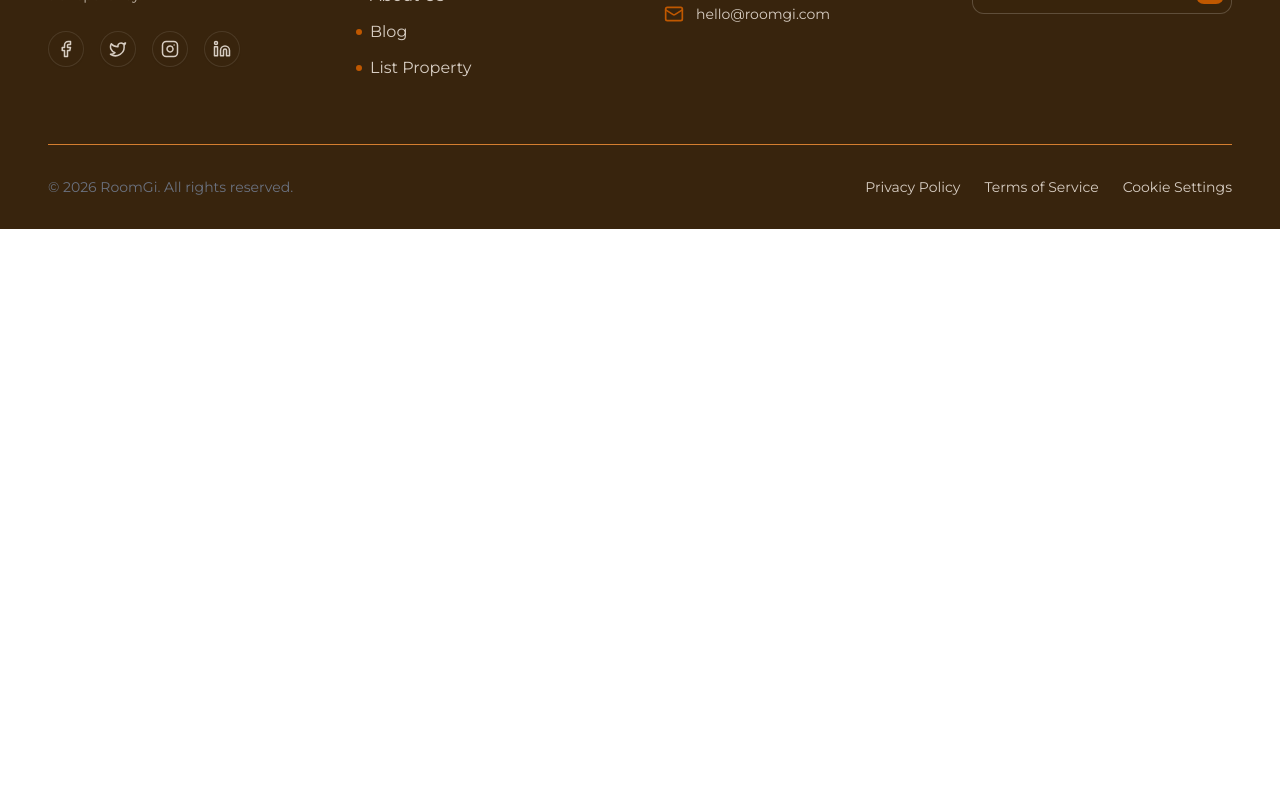
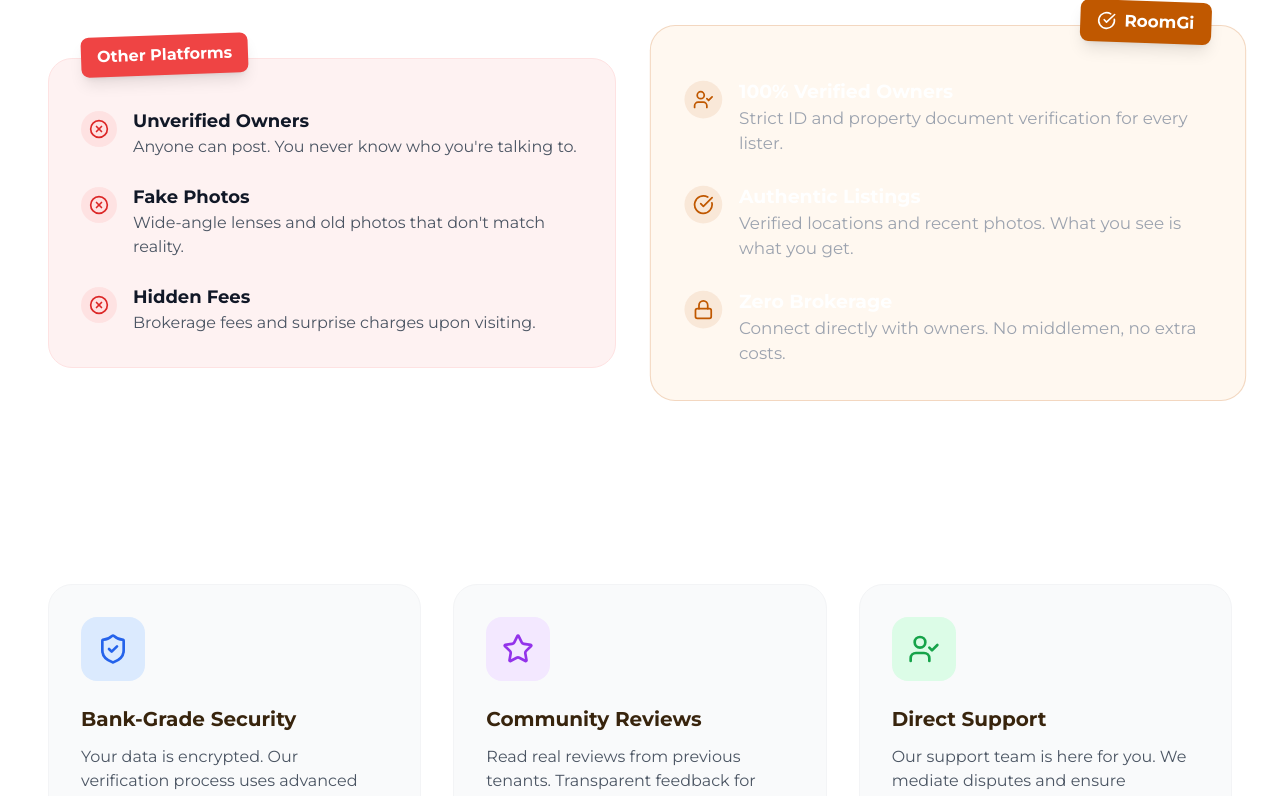
Before and after one commit to utkarsh636-developer/roomgi-hackathon, a React (Vite) app in the folder frontend/: page / in a window 1280 px wide. Shown: the part 1380-2176 px from the top of the page. Before the commit the page ends 1609 px from the top, so only its background shows below. Built offline with nearby package versions, Linux system fonts and the light colour scheme; no server answers; a web font is replaced by a local one.

Commit message:
feat: added why whyroomgi.jsx

```diff
--- a/frontend/src/App.jsx
+++ b/frontend/src/App.jsx
@@ -14,6 +14,7 @@ import PropertyManagement from './components/PropertyManagement';
 import ReportsManagement from './components/ReportsManagement';
 import VerificationQueue from './components/VerificationQueue';
 import AdminAnalytics from './components/AdminAnalytics';
+import WhyRoomGi from './components/WhyRoomGi'; // Import WhyRoomGi
 
 import OwnerLanding from './components/OwnerLanding';
 import OwnerDashboard from './components/OwnerDashboard';
@@ -97,6 +98,7 @@ function App() {
           </ProtectedRoute>
         }
       />
+      <Route path="/why-roomgi" element={<WhyRoomGi />} />
 
       {/* Admin Routes */}
       <Route
--- a/frontend/src/components/Landing.jsx
+++ b/frontend/src/components/Landing.jsx
@@ -3,6 +3,7 @@ import { Link } from 'react-router-dom';
 import { ShieldCheck, Users, Star, ArrowRight } from 'lucide-react';
 import Navbar from './Navbar';
 import Footer from './Footer';
+import WhyRoomGi from './WhyRoomGi';
 
 import authService from '../services/authService';
 
@@ -86,7 +87,7 @@ const Landing = () => {
       </div>
 
       {/* Trust Strip / Stats Section */}
-      <div className="bg-white py-16 border-b border-gray-100 relative z-20">
+      <div className="bg-white py-16 relative z-20">
         <div className="max-w-screen-xl mx-auto px-6 grid grid-cols-1 md:grid-cols-3 gap-8 text-center">
 
           <div className="group p-8 rounded-3xl bg-slate-50 hover:bg-brand-primary/10 transition-colors border border-slate-100 hover:border-brand-primary/20">
@@ -115,6 +116,9 @@ const Landing = () => {
 
         </div>
       </div>
+      {/* Why RoomGi Section */}
+      <WhyRoomGi />
+
       <Footer />
     </div>
   );
--- /dev/null
+++ b/frontend/src/components/WhyRoomGi.jsx
@@ -0,0 +1,128 @@
+import React from 'react';
+import { Link } from 'react-router-dom'; // Assuming react-router-dom is used
+import { ShieldCheck, UserCheck, Lock, CheckCircle, XCircle, ArrowRight, Star } from 'lucide-react';
+
+const WhyRoomGi = () => {
+    return (
+        <div className="min-h-screen bg-brand-bg font-montserrat overflow-x-hidden">
+
+
+            {/* The Problem vs Solution Section */}
+            <section className="py-24 px-6 lg:px-12 bg-white relative">
+                <div className="max-w-7xl mx-auto">
+                    <div className="text-center mb-16">
+                        <h2 className="text-3xl md:text-4xl font-bold text-brand-dark mb-4">Why the Old Way fails</h2>
+                        <p className="text-gray-600 max-w-2xl mx-auto">Traditional rental platforms are flooded with issues. We fixed them.</p>
+                    </div>
+
+                    <div className="grid md:grid-cols-2 gap-12 items-center">
+                        {/* The Old Way */}
+                        <div className="bg-red-50 rounded-3xl p-8 border border-red-100 relative group hover:shadow-xl transition-all duration-300">
+                            <div className="absolute -top-6 left-8 bg-red-500 text-white px-4 py-2 rounded-lg font-bold shadow-lg transform -rotate-2 group-hover:rotate-0 transition-transform">
+                                Other Platforms
+                            </div>
+                            <ul className="space-y-6 mt-4">
+                                <li className="flex items-start gap-4">
+                                    <div className="bg-red-100 p-2 rounded-full text-red-600 mt-1">
+                                        <XCircle size={20} />
+                                    </div>
+                                    <div>
+                                        <h4 className="font-bold text-gray-900 text-lg">Unverified Owners</h4>
+                                        <p className="text-gray-600">Anyone can post. You never know who you're talking to.</p>
+                                    </div>
+                                </li>
+                                <li className="flex items-start gap-4">
+                                    <div className="bg-red-100 p-2 rounded-full text-red-600 mt-1">
+                                        <XCircle size={20} />
+                                    </div>
+                                    <div>
+                                        <h4 className="font-bold text-gray-900 text-lg">Fake Photos</h4>
+                                        <p className="text-gray-600">Wide-angle lenses and old photos that don't match reality.</p>
+                                    </div>
+                                </li>
+                                <li className="flex items-start gap-4">
+                                    <div className="bg-red-100 p-2 rounded-full text-red-600 mt-1">
+                                        <XCircle size={20} />
+                                    </div>
+                                    <div>
+                                        <h4 className="font-bold text-gray-900 text-lg">Hidden Fees</h4>
+                                        <p className="text-gray-600">Brokerage fees and surprise charges upon visiting.</p>
+                                    </div>
+                                </li>
+                            </ul>
+                        </div>
+
+                        {/* The RoomGi Way */}
+                        <div className="bg-brand-bg rounded-3xl p-8 border border-brand-primary/20 relative group hover:shadow-2xl hover:shadow-brand-primary/10 transition-all duration-300 transform md:scale-105 z-10">
+                            <div className="absolute -top-6 right-8 bg-brand-primary text-white px-4 py-2 rounded-lg font-bold shadow-lg transform rotate-2 group-hover:rotate-0 transition-transform flex items-center gap-2">
+                                <CheckCircle size={18} /> RoomGi
+                            </div>
+                            <ul className="space-y-6 mt-4">
+                                <li className="flex items-start gap-4">
+                                    <div className="bg-brand-primary/10 p-2 rounded-full text-brand-primary mt-1">
+                                        <UserCheck size={20} />
+                                    </div>
+                                    <div>
+                                        <h4 className="font-bold text-white text-lg">100% Verified Owners</h4>
+                                        <p className="text-gray-400">Strict ID and property document verification for every lister.</p>
+                                    </div>
+                                </li>
+                                <li className="flex items-start gap-4">
+                                    <div className="bg-brand-primary/10 p-2 rounded-full text-brand-primary mt-1">
+                                        <CheckCircle size={20} />
+                                    </div>
+                                    <div>
+                                        <h4 className="font-bold text-white text-lg">Authentic Listings</h4>
+                                        <p className="text-gray-400">Verified locations and recent photos. What you see is what you get.</p>
+                                    </div>
+                                </li>
+                                <li className="flex items-start gap-4">
+                                    <div className="bg-brand-primary/10 p-2 rounded-full text-brand-primary mt-1">
+                                        <Lock size={20} />
+                                    </div>
+                                    <div>
+                                        <h4 className="font-bold text-white text-lg">Zero Brokerage</h4>
+                                        <p className="text-gray-400">Connect directly with owners. No middlemen, no extra costs.</p>
+                                    </div>
+                                </li>
+                            </ul>
+                        </div>
+                    </div>
+                </div>
+            </section>
+
+            {/* Feature Highlights */}
+            <section className="py-24 px-6 lg:px-12 bg-white">
+                <div className="max-w-7xl mx-auto">
+                    <div className="grid md:grid-cols-3 gap-8">
+                        <div className="p-8 rounded-3xl bg-gray-50 hover:bg-white border border-gray-100 hover:border-brand-primary/20 hover:shadow-xl transition-all duration-300 group">
+                            <div className="w-16 h-16 bg-blue-100 text-blue-600 rounded-2xl flex items-center justify-center mb-6 group-hover:scale-110 transition-transform">
+                                <ShieldCheck size={32} />
+                            </div>
+                            <h3 className="text-xl font-bold text-brand-dark mb-3">Bank-Grade Security</h3>
+                            <p className="text-gray-600">Your data is encrypted. Our verification process uses advanced checks to ensure safety.</p>
+                        </div>
+                        <div className="p-8 rounded-3xl bg-gray-50 hover:bg-white border border-gray-100 hover:border-brand-primary/20 hover:shadow-xl transition-all duration-300 group">
+                            <div className="w-16 h-16 bg-purple-100 text-purple-600 rounded-2xl flex items-center justify-center mb-6 group-hover:scale-110 transition-transform">
+                                <Star size={32} />
+                            </div>
+                            <h3 className="text-xl font-bold text-brand-dark mb-3">Community Reviews</h3>
+                            <p className="text-gray-600">Read real reviews from previous tenants. Transparent feedback for every property.</p>
+                        </div>
+                        <div className="p-8 rounded-3xl bg-gray-50 hover:bg-white border border-gray-100 hover:border-brand-primary/20 hover:shadow-xl transition-all duration-300 group">
+                            <div className="w-16 h-16 bg-green-100 text-green-600 rounded-2xl flex items-center justify-center mb-6 group-hover:scale-110 transition-transform">
+                                <UserCheck size={32} />
+                            </div>
+                            <h3 className="text-xl font-bold text-brand-dark mb-3">Direct Support</h3>
+                            <p className="text-gray-600">Our support team is here for you. We mediate disputes and ensure guidelines are followed.</p>
+                        </div>
+                    </div>
+                </div>
+            </section>
+
+
+        </div>
+    );
+};
+
+export default WhyRoomGi;
```
